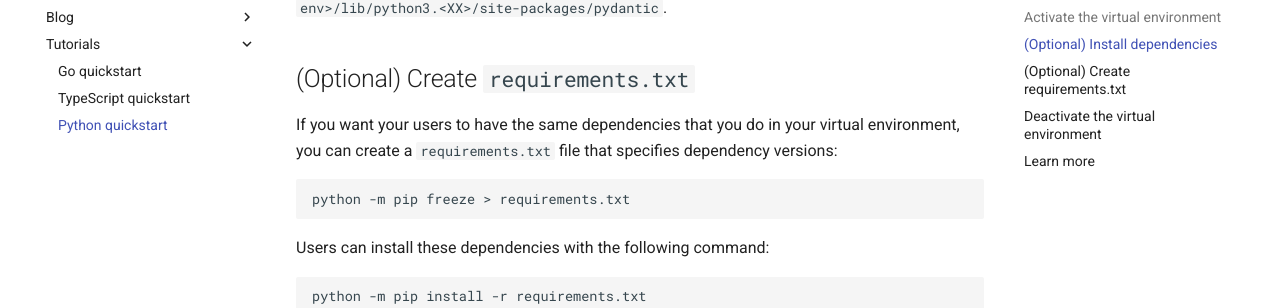
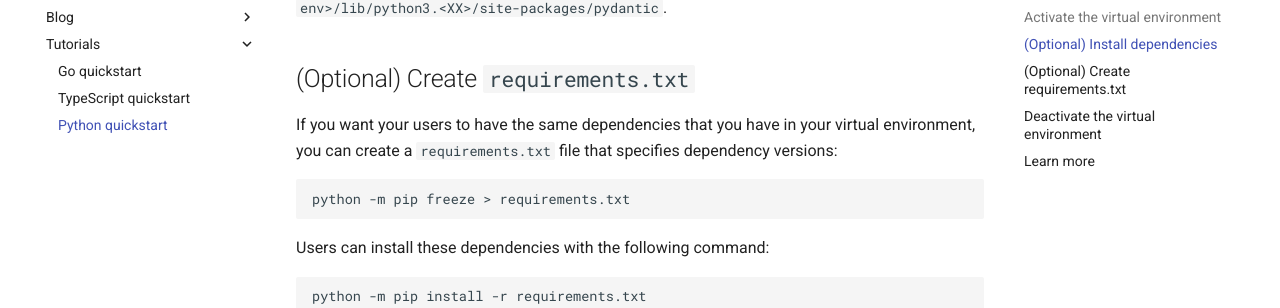
Before and after one commit to pcoet/pcoet.github.io, an MkDocs documentation site: the page built from docs/tutorials/py-quickstart.md, in a window 1280 px wide and 900 px high, scrolled down 1367 px. Shown: the part 145-453 px from the top of the window. Built offline with MkDocs 1.6.1 and Material for MkDocs 9.7.7, drawn with Linux system fonts in a browser that asks for light colours.

```diff
--- a/docs/tutorials/py-quickstart.md
+++ b/docs/tutorials/py-quickstart.md
@@ -63,9 +63,9 @@ like `<quickstart-env>/lib/python3.<XX>/site-packages/pydantic`.
 
 ## (Optional) Create `requirements.txt`
 
-If you want your users to have the same dependencies that you do in your virtual
-environment, you can create a `requirements.txt` file that specifies dependency
-versions:
+If you want your users to have the same dependencies that you have in your
+virtual environment, you can create a `requirements.txt` file that specifies
+dependency versions:
 
     python -m pip freeze > requirements.txt
 
```
Also changed, not shown: docs/blog/posts/site-migration.md (added, +45 -0 lines).
